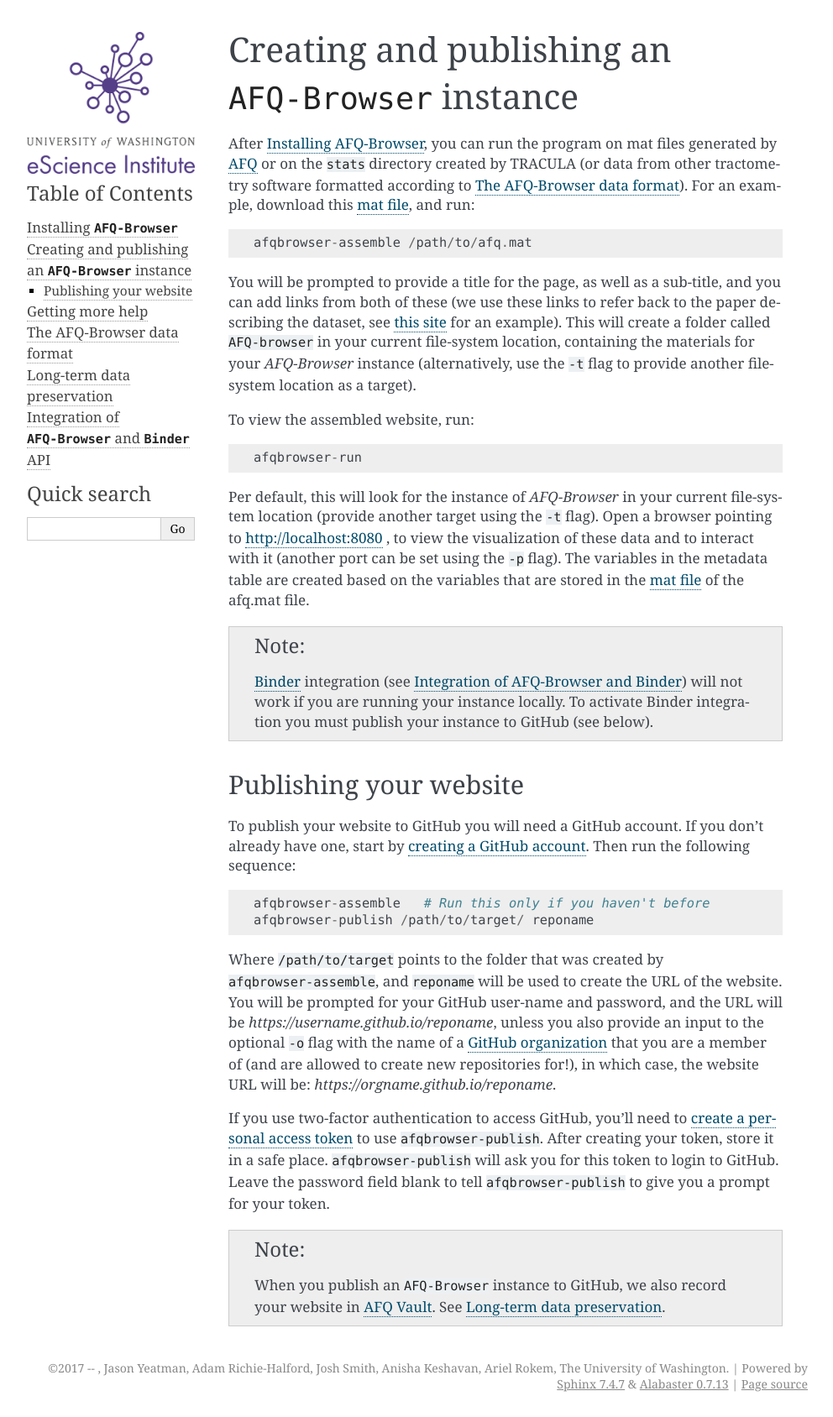
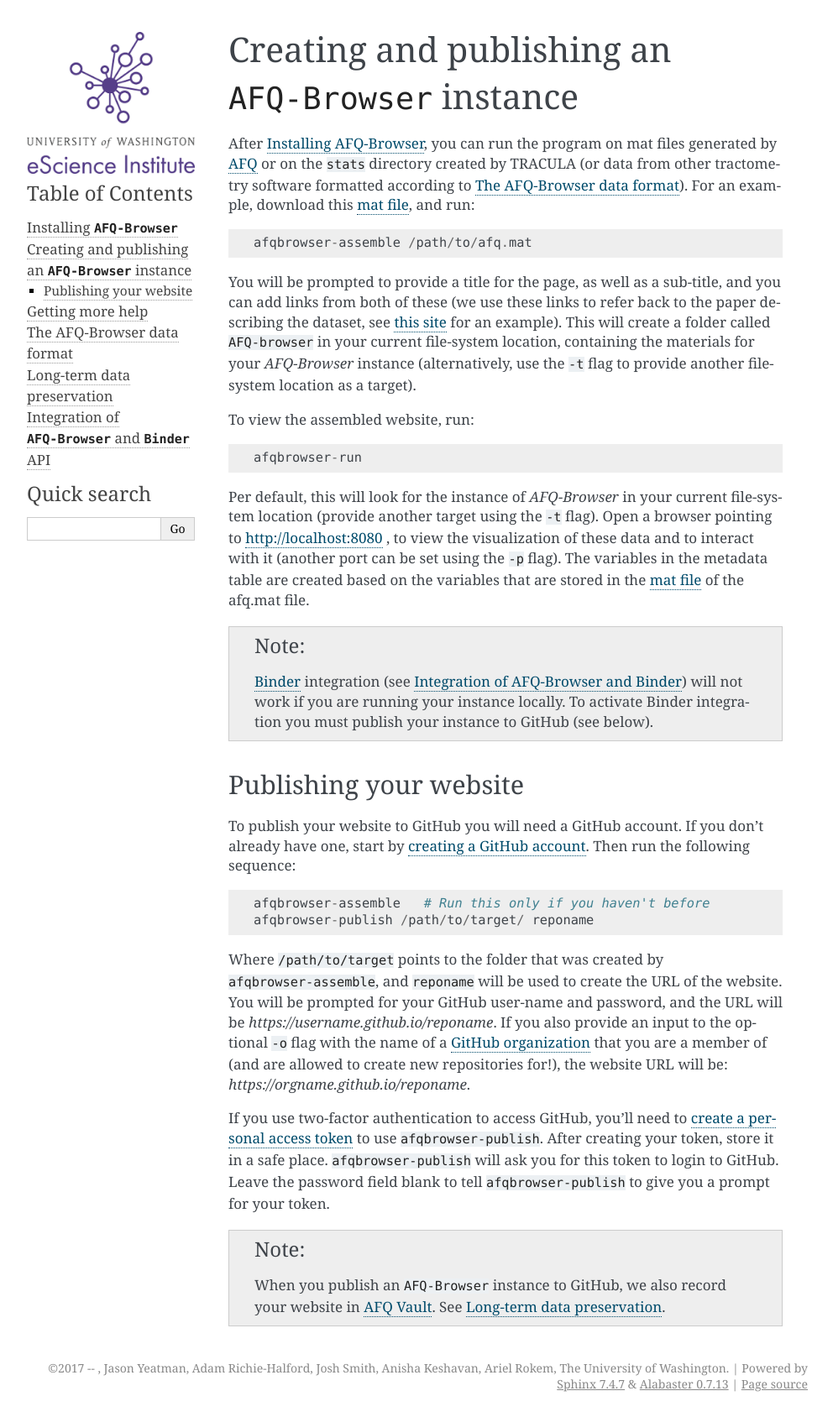
Before and after one commit to yeatmanlab/AFQ-Browser, a Sphinx documentation site: the page built from doc/usage_guide.rst, in a window 1280 px wide. Shown: the whole page at 84% size, without its empty margins (148-1140 px from the left). Built offline with Sphinx 7.4.7, drawn with Linux system fonts in a browser that asks for light colours.

Commit message:
Simplify a slightly windy sentence.

```diff
--- a/doc/usage_guide.rst
+++ b/doc/usage_guide.rst
@@ -44,9 +44,10 @@
 Where ``/path/to/target`` points to the folder that was created by
 ``afqbrowser-assemble``, and ``reponame`` will be used to create the URL of the
 website. You will be prompted for your GitHub user-name and password, and the
-URL will be `https://username.github.io/reponame`, unless you also provide an
+URL will be `https://username.github.io/reponame`. If you also provide an
 input to the optional ``-o`` flag with the name of a `GitHub organization <https://github.com/blog/674-introducing-organizations>`_ that you are a member
-of (and are allowed to create new repositories for!), in which case, the website URL will be: `https://orgname.github.io/reponame`.
+of (and are allowed to create new repositories for!), the website URL will be:
+`https://orgname.github.io/reponame`.
 
 If you use two-factor authentication to access GitHub, you'll need to
 `create a personal access token <https://help.github.com/articles/creating-a-personal-access-token-for-the-command-line/>`_
```
